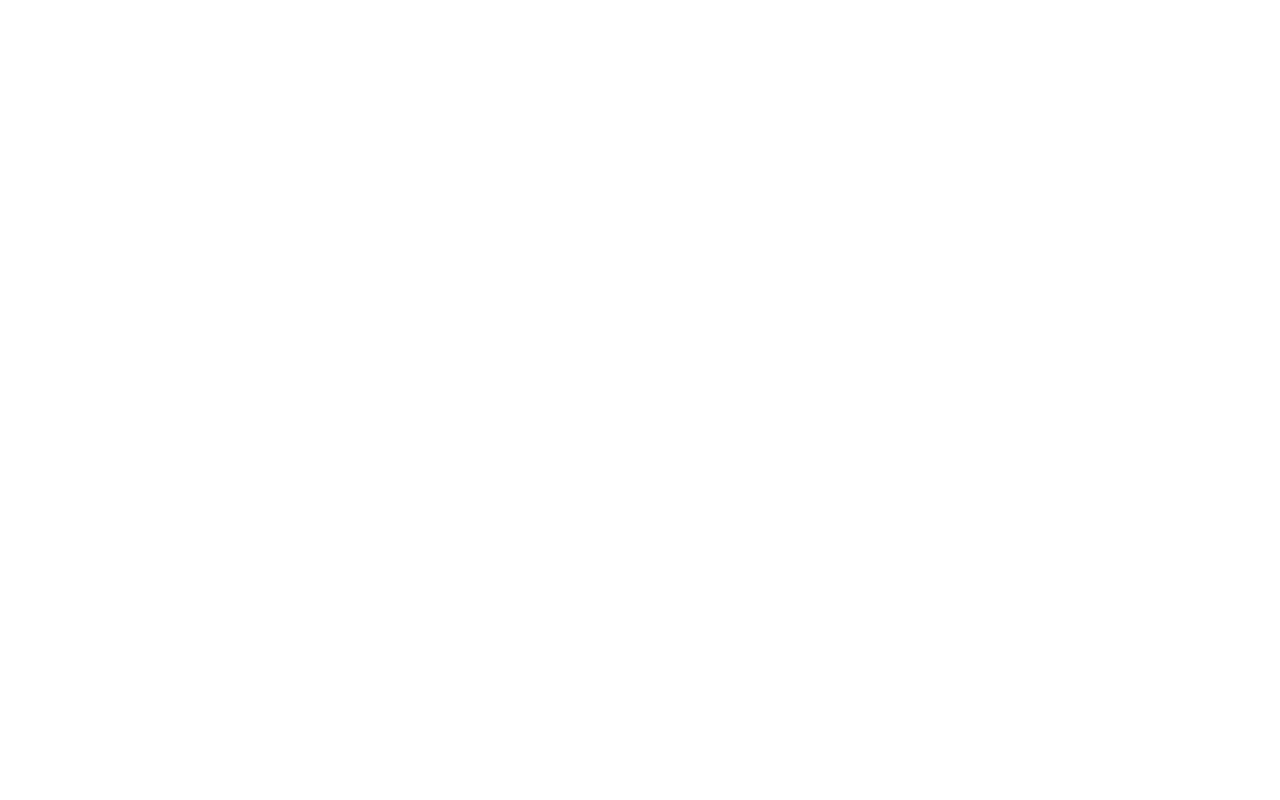
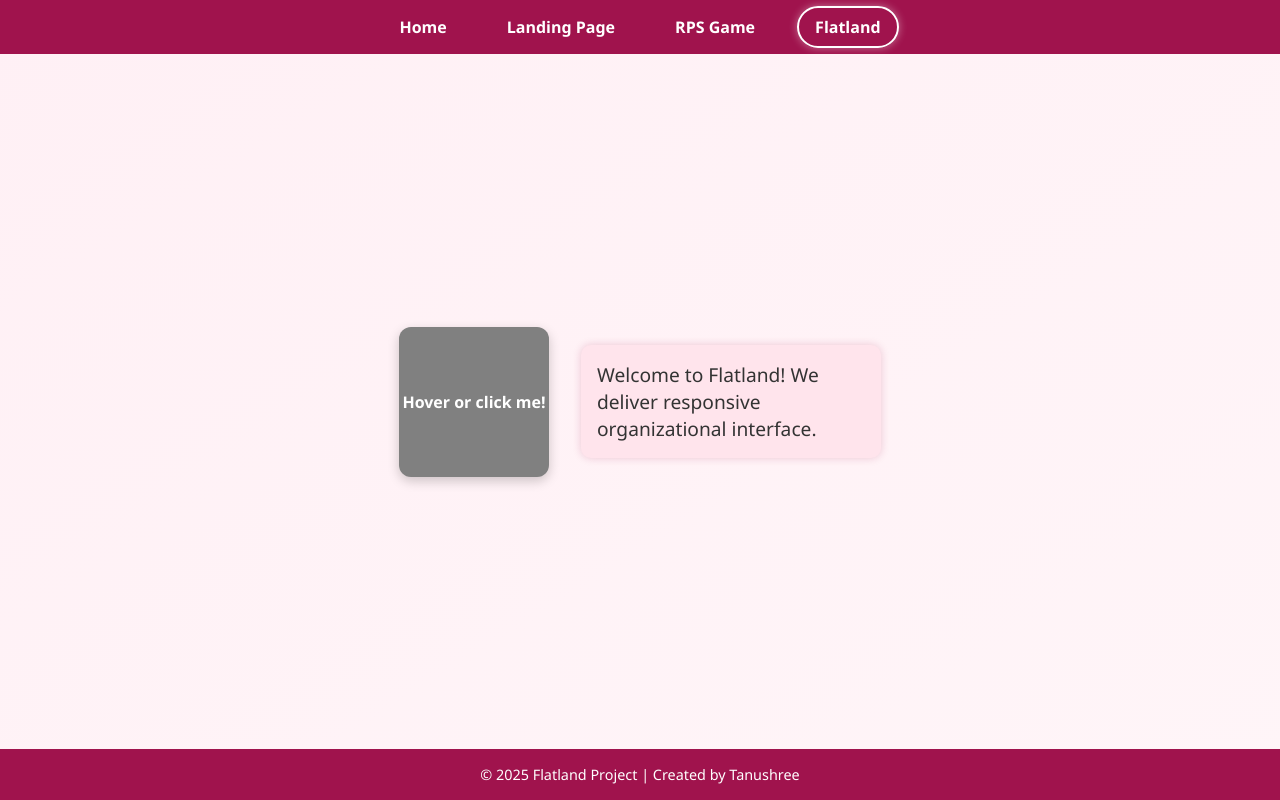
Before and after one commit to THalkhoree/portfolio-fusion, a plain HTML site: page projects/flatland/flatland.html in a window 1280 px wide. Drawn offline with Linux system fonts and the light colour scheme.

Commit message:
add completed Rock, Paper, Scissors game with image-based UI, 3s delay, dark mode support, and nav links to all pages

```diff
--- a/projects/flatland/flatland.css
+++ b/projects/flatland/flatland.css
@@ -0,0 +1,106 @@
+/* ===== Base Reset ===== */
+* {
+    margin: 0;
+    padding: 0;
+    box-sizing: border-box;
+  }
+
+  body {
+    font-family: 'Segoe UI', sans-serif;
+    background: linear-gradient(to bottom right, #fff0f5, #fff5f8);
+    color: #333;
+    min-height: 100vh;
+    transition: background 0.4s ease, color 0.4s ease;
+    display: flex;
+    flex-direction: column;
+  }
+
+  /* ===== Navigation Header (optional if added) ===== */
+  header {
+    background-color: #a0134d;
+    padding: 1rem 0;
+    text-align: center;
+  }
+
+  .nav-links {
+    list-style: none;
+    display: flex;
+    justify-content: center;
+    gap: 1.5rem;
+    flex-wrap: wrap;
+  }
+
+  .nav-links li a {
+    color: white;
+    text-decoration: none;
+    font-weight: bold;
+    padding: 0.5rem 1rem;
+    border: 2px solid transparent;
+    border-radius: 25px;
+    transition: all 0.3s ease;
+  }
+
+  .nav-links li a:hover,
+  .nav-links li a.active {
+    border: 2px solid white;
+    background-color: #a0134d;
+    box-shadow: 0 0 8px rgba(255, 255, 255, 0.4);
+  }
+
+  /* ===== Main Layout ===== */
+  main {
+    flex: 1;
+    display: flex;
+    justify-content: center;
+    align-items: center;
+    padding: 2rem;
+  }
+
+  /* ===== Flatland Container ===== */
+  #container {
+    display: flex;
+    gap: 2rem;
+    align-items: center;
+    justify-content: center;
+    flex-wrap: wrap;
+  }
+
+  /* ===== Square Element ===== */
+  #square {
+    width: 150px;
+    height: 150px;
+    background-color: gray;
+    color: white;
+    font-weight: bold;
+    display: flex;
+    align-items: center;
+    justify-content: center;
+    border-radius: 12px;
+    box-shadow: 0 4px 12px rgba(0, 0, 0, 0.2);
+    cursor: pointer;
+    transition: background-color 0.4s ease, transform 0.3s ease;
+  }
+
+  #square:hover {
+    transform: scale(1.05);
+  }
+
+  /* ===== Buzzword Text Area ===== */
+  #words {
+    max-width: 300px;
+    font-size: 1.2rem;
+    text-align: left;
+    padding: 1rem;
+    background-color: #ffe4ec;
+    border-radius: 10px;
+    box-shadow: 0 0 8px rgba(160, 19, 77, 0.2);
+  }
+
+  /* ===== Footer ===== */
+  footer {
+    background-color: #a0134d;
+    color: white;
+    text-align: center;
+    padding: 1rem;
+    font-size: 0.9rem;
+  }
--- a/projects/flatland/flatland.html
+++ b/projects/flatland/flatland.html
@@ -0,0 +1,35 @@
+<!DOCTYPE html>
+<html lang="en">
+<head>
+  <meta charset="UTF-8" />
+  <meta name="viewport" content="width=device-width, initial-scale=1.0" />
+  <title>Flatland | Interactive DOM Demo</title>
+  <link rel="stylesheet" href="flatland.css" />
+</head>
+<body>
+
+  <header>
+    <nav>
+      <ul class="nav-links">
+        <li><a href="../../index.html">Home</a></li>
+        <li><a href="../landing-page/landing-page.html">Landing Page</a></li>
+        <li><a href="../rock-paper-scissors/rps.html">RPS Game</a></li>
+        <li><a href="index.html" class="active">Flatland</a></li>
+      </ul>
+    </nav>
+  </header>
+
+  <main>
+    <div id="container">
+      <div id="square">Hover or click me!</div>
+      <div id="words">Let's explore the DOM!</div>
+    </div>
+  </main>
+
+  <footer>
+    <p>&copy; 2025 Flatland Project | Created by Tanushree</p>
+  </footer>
+
+  <script src="flatland.js"></script>
+</body>
+</html>
--- a/projects/flatland/flatland.js
+++ b/projects/flatland/flatland.js
@@ -0,0 +1,38 @@
+// Greet the user with a dynamic buzzword phrase on page load
+window.addEventListener("load", () => {
+    const words = document.getElementById("words");
+    words.innerHTML = createBuzzwordPhrase();
+  });
+
+  // Handle square color changes
+  const square = document.getElementById("square");
+
+  square.addEventListener("mouseover", () => {
+    changeColour("red");
+  });
+
+  square.addEventListener("mouseout", () => {
+    changeColour("gray");
+  });
+
+  square.addEventListener("click", () => {
+    changeColour("green");
+  });
+
+  // Function to change square background color
+  function changeColour(colour) {
+    square.style.backgroundColor = colour;
+  }
+
+  // Function to generate a random buzzword phrase
+  function createBuzzwordPhrase() {
+    const words1 = ["integrated", "total", "systematized", "parallel", "functional", "responsive", "optimal"];
+    const words2 = ["management", "organizational", "monitored", "reciprocal", "digital", "logistical"];
+    const words3 = ["options", "flexibility", "capability", "mobility", "programming", "interface"];
+
+    const rand1 = words1[Math.floor(Math.random() * words1.length)];
+    const rand2 = words2[Math.floor(Math.random() * words2.length)];
+    const rand3 = words3[Math.floor(Math.random() * words3.length)];
+
+    return `Welcome to Flatland! We deliver ${rand1} ${rand2} ${rand3}.`;
+  }
```
Also changed, not shown: index.html (+99 -83 lines), projects/landing-page/landing-page.html (+4 -2 lines), projects/rock-paper-scissors/rps.html (+4 -3 lines).
